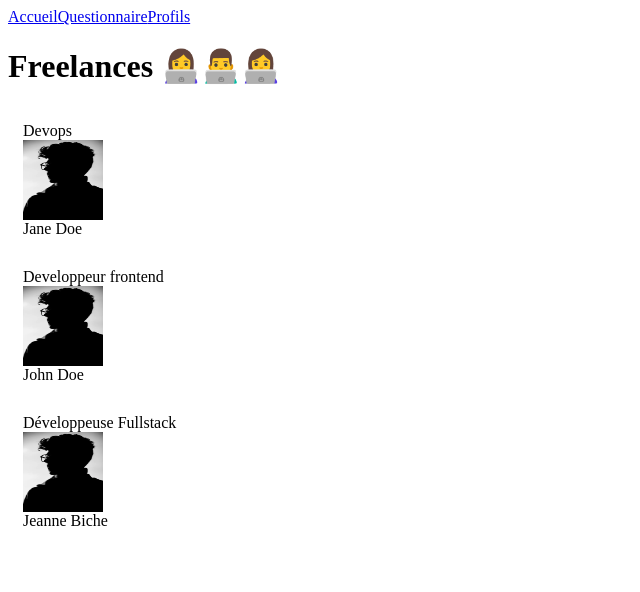
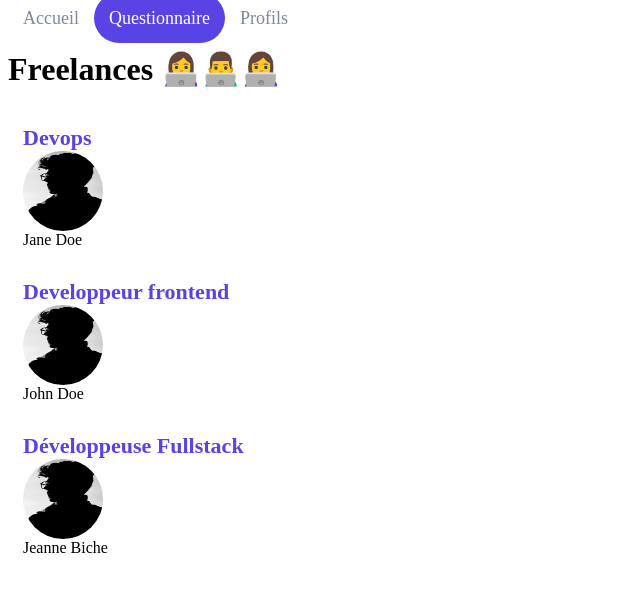
Before and after one commit to Bazene/create-a-complete-app, a React (Create React App) app: page /freelances in a window 1280 px wide. Shown: the top 592 px of the page, without its empty margins (0-640 px from the left). Built offline with nearby package versions, Linux system fonts and the light colour scheme.

Commit message:
Add styled-components

```diff
--- a/package.json
+++ b/package.json
@@ -11,6 +11,7 @@
     "react-dom": "^18.3.1",
     "react-router-dom": "^6.26.1",
     "react-scripts": "5.0.1",
+    "styled-components": "^6.1.12",
     "web-vitals": "^2.1.4"
   },
   "scripts": {
--- a/src/components/Card/index.jsx
+++ b/src/components/Card/index.jsx
@@ -1,28 +1,32 @@
 import PropTypes from 'prop-types'
 import DefaultPicture from '../../assets/profile.png'
+import styled from 'styled-components'
 
-function Card({ label, title, picture }) {
+const CardLabel = styled.span`
+    color: #5843e4;
+    font-size: 22px;
+    font-weight: bold;
+`
+const CardImage = styled.img`
+    height: 80px;
+    width: 80px;
+    border-radius: 50%;
+`
+
+function Card({ label = "", title = "", picture = {DefaultPicture} }) {
     return (
         <div style={{ display: 'flex', flexDirection: 'column', padding: 15 }}>
-            <span>{label}</span>
-            <img src={picture} alt="freelance" height={80} width={80} />
+            <CardLabel>{label}</CardLabel>
+            <CardImage src={picture} alt="freelance" />
             <span>{title}</span>
         </div>
     )
 }
 
-// The use of propType
 Card.propTypes = {
     label : PropTypes.string.isRequired,
     title : PropTypes.string.isRequired,
     picture : PropTypes.string.isRequired,
 }
 
-// Default props
-Card.defaultProps = {
-    label: '',
-    title: '',
-    picture: DefaultPicture,
-  }
-
 export default Card
--- a/src/components/Header/index.jsx
+++ b/src/components/Header/index.jsx
@@ -1,11 +1,22 @@
 import { Link } from 'react-router-dom'
+import styled from 'styled-components'
+
+const StyledLink = styled(Link)`
+    padding: 15px;
+    color: #8186a0;
+    text-decoration: none;
+    font-size: 18px;
+    ${(props) =>
+    props.$isFullLink &&
+    `color: white; border-radius: 30px; background-color: #5843E4;`}
+`
 
 function Header() {
     return (
         <nav>
-            <Link to="/">Accueil</Link>
-            <Link to="/survey/1">Questionnaire</Link>
-            <Link to="/freelances">Profils</Link>
+            <StyledLink to="/">Accueil</StyledLink>
+            <StyledLink to="/survey/1" $isFullLink>Questionnaire</StyledLink>
+            <StyledLink to="/freelances">Profils</StyledLink>
         </nav>
     )
 }
```
Also changed, not shown: 1 other file (tests, documents, lock files or other folders).
